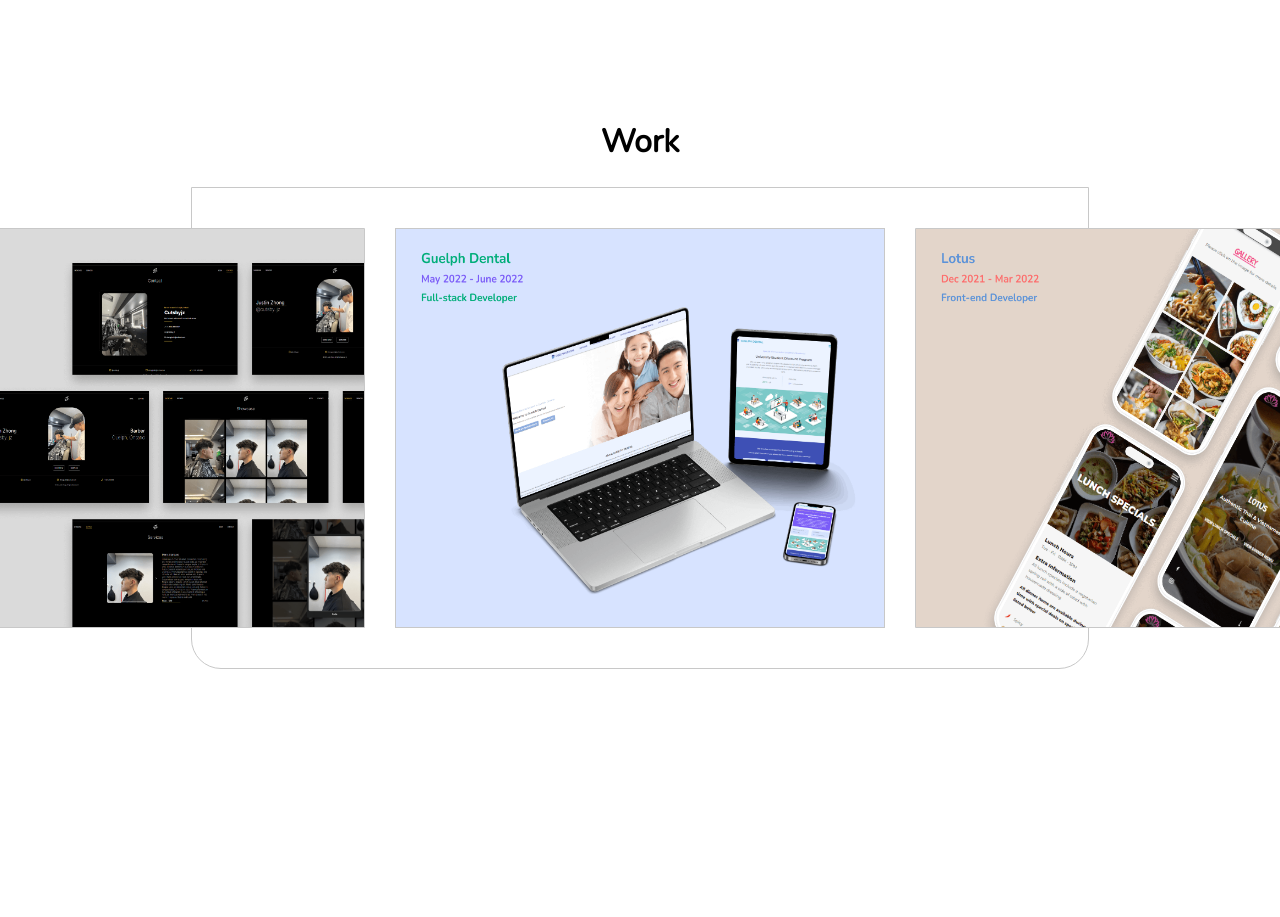
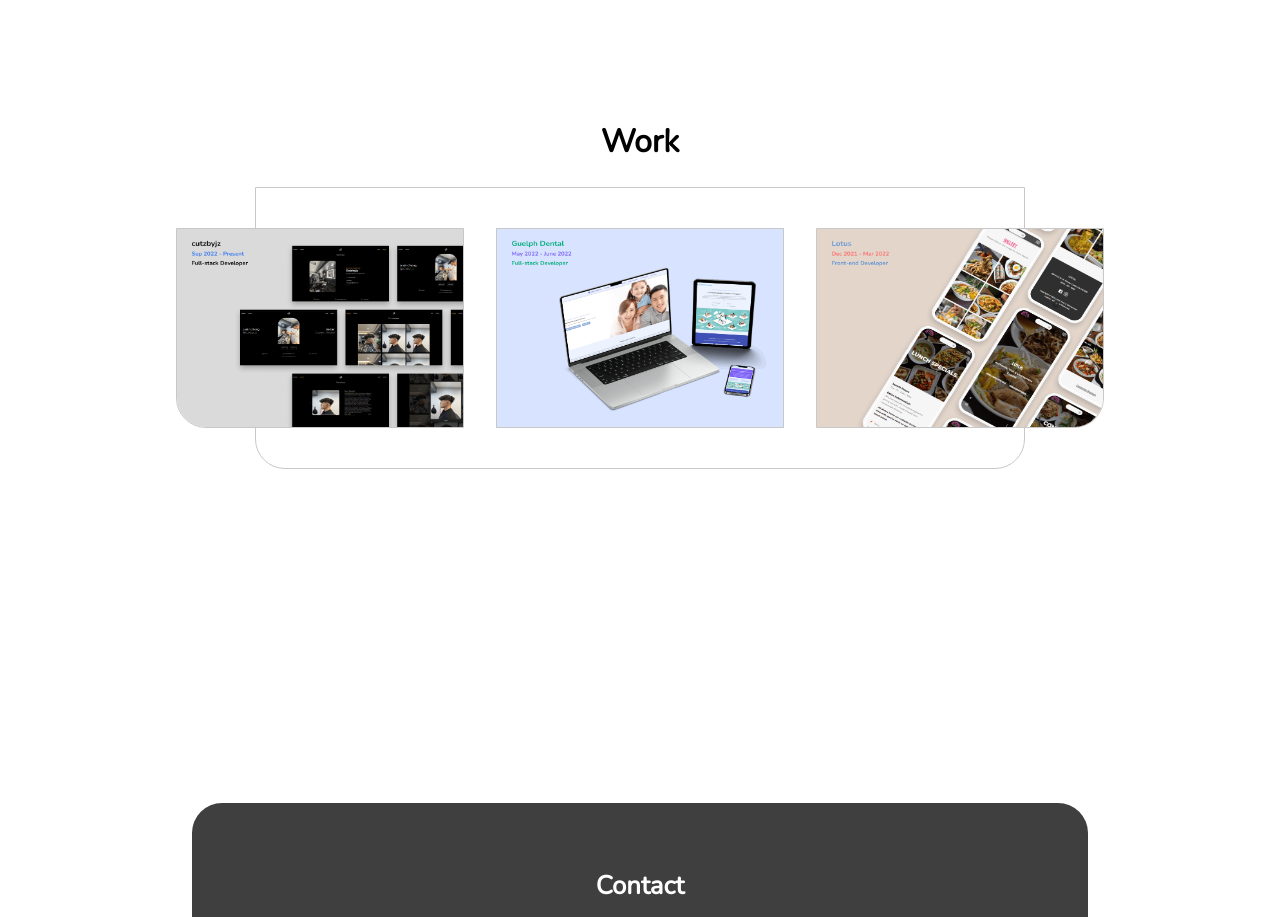
Before and after one commit to brandenphan/Portfolio-v2, a React (Create React App) app: page /home in a window 1280 px wide. Shown: the part 2780-3697 px from the top of the page. Built offline with nearby package versions, Linux system fonts and the light colour scheme.

Commit message:
updated work space

```diff
--- a/src/Components/Work.js
+++ b/src/Components/Work.js
@@ -2,13 +2,18 @@ import cutsbyjzPNG from "../Images/Work/cutsbyjz/cutsbyjz.png";
 import GuelphDenPNG from "../Images/Work/GuelphDental/GuelphDental.png";
 import LotusPNG from "../Images/Work/Lotus/Lotus.png";
 import styled from "styled-components";
+import { useWidth } from "../Context/WidthContext";
 
-const Work = () => (
+const Work = () => {
+    const { width } = useWidth();
+
+    return (
+        width > 1100 ?
             <div style={{marginTop: "250px", width: "100vw", display: "flex", justifyContent: "center", alignItems: "center", flexDirection: "column"}}>
                 <p style={{fontFamily: "Nunito", fontWeight: "bold", fontSize: "2rem", margin: "0"}}>Work</p>
 
-        <div style={{marginTop: "40px", height: "450px", width: "83vw", display: "flex", justifyContent: "center", alignItems: "center", borderRadius: "0px 0px 30px 30px", position: "relative"}}>
-            <div style={{position: "absolute", height: "480px", width: "70vw", border: "1px solid #C8C8C8", borderRadius: "0px 0px 30px 30px"}} />
+                <div style={{marginTop: "40px", height: width > 1600 ? "450px" : width > 1400 ? "350px" : "250px", width: "83vw", display: "flex", justifyContent: "center", alignItems: "center", borderRadius: "0px 0px 30px 30px", position: "relative"}}>
+                    <div style={{position: "absolute", height: width > 1600 ? "480px" : width > 1400 ? "380px" : "280px", width: width > 1400 ? "70vw" : "60vw", border: "1px solid #C8C8C8", borderRadius: "0px 0px 30px 30px"}} />
                     <div style={{position: "absolute"}}>
                         <div style={{display: "flex", justifyContent: "center", flexDirection: "row"}}>
                             <StyledAnchor target="_blank" href="/Cutsbyjz">
@@ -30,7 +35,34 @@ const Work = () => (
                     </div>
                 </div>
             </div>
-);
+        :
+            <div style={{display: "flex", justifyContent: "center", flexDirection: "column", marginTop: "200px"}}>
+                <p style={{fontFamily: "Nunito", fontWeight: "bold", fontSize: "2rem", margin: "0", textAlign: "center"}}>Work</p>
+
+                <div style={{marginTop: "30px", display: "flex", justifyContent: "center"}}>
+                    <StyledAnchor target="_blank" href="/Cutsbyjz">
+                        <Button>
+                            <img src={cutsbyjzPNG} alt="CutsbyjzImage" height="100%" width="100%" style={{borderRadius: "30px", border: "1px solid #C8C8C8"}} />
+                        </Button>
+                    </StyledAnchor>
+                </div>
+                <div style={{marginTop: "30px", display: "flex", justifyContent: "center"}}>
+                    <StyledAnchor target="_blank" href="/GuelphDental">
+                        <Button>
+                            <img src={GuelphDenPNG} alt="GuelphDentalImage" height="100%" width="100%" style={{borderRadius: "30px", border: "1px solid #C8C8C8"}} />
+                        </Button>
+                    </StyledAnchor>
+                </div>
+                <div style={{marginTop: "30px", display: "flex", justifyContent: "center"}}>
+                    <StyledAnchor target="_blank" href="/Lotus">
+                        <Button>
+                            <img src={LotusPNG} alt="LotusImage" height="100%" width="100%" style={{borderRadius: "30px", border: "1px solid #C8C8C8"}} />
+                        </Button>
+                    </StyledAnchor>
+                </div>
+            </div>
+    )
+};
 
 export default Work;
 
@@ -40,6 +72,21 @@ const StyledAnchor = styled.a`
     justify-content: center;
     align-items: center;
     text-decoration: none;
+
+    @media (max-width: 1100px) {
+        height: 400px;
+        width: 500px;
+    }
+
+    @media (max-width: 600px) {
+        height: 300px;
+        width: 400px;
+    }
+
+    @media (max-width: 450px) {
+        height: 250px;
+        width: 350px;
+    }
 `;
 
 const Button = styled.button`
@@ -63,4 +110,29 @@ const Button = styled.button`
         transition: 0.1s linear;
         opacity: 90%;
     }
+
+    @media (max-width: 1600px) {
+        height: 300px;
+        width: 400px;
+    }
+
+    @media (max-width: 1400px) {
+        height: 200px;
+        width: 300px;
+    }
+
+    @media (max-width: 1100px) {
+        height: 400px;
+        width: 500px;
+    }
+
+    @media (max-width: 600px) {
+        height: 300px;
+        width: 400px;
+    }
+
+    @media (max-width: 450px) {
+        height: 250px;
+        width: 350px;
+    }
 `;
```
Lines whose indentation alone changed are shown as unchanged.
